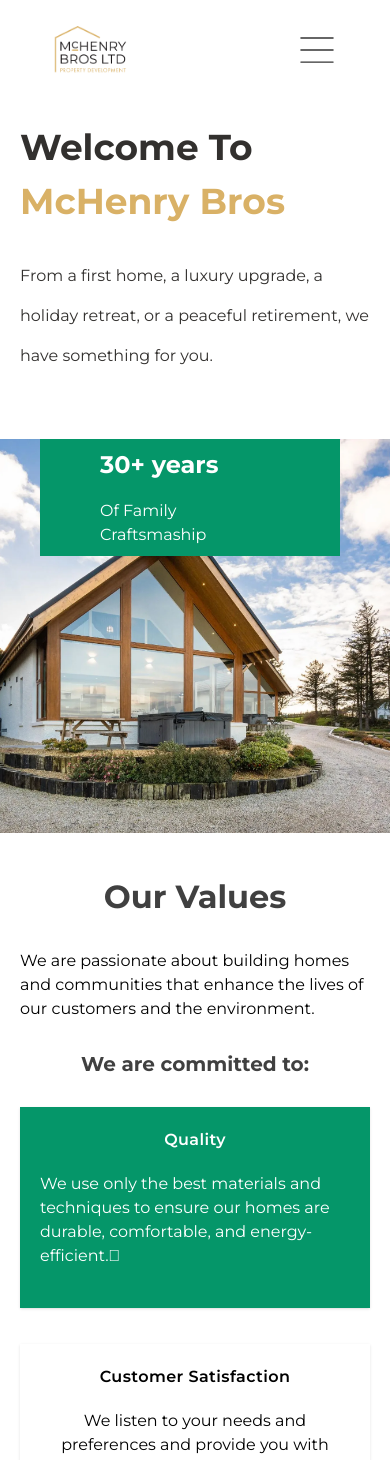
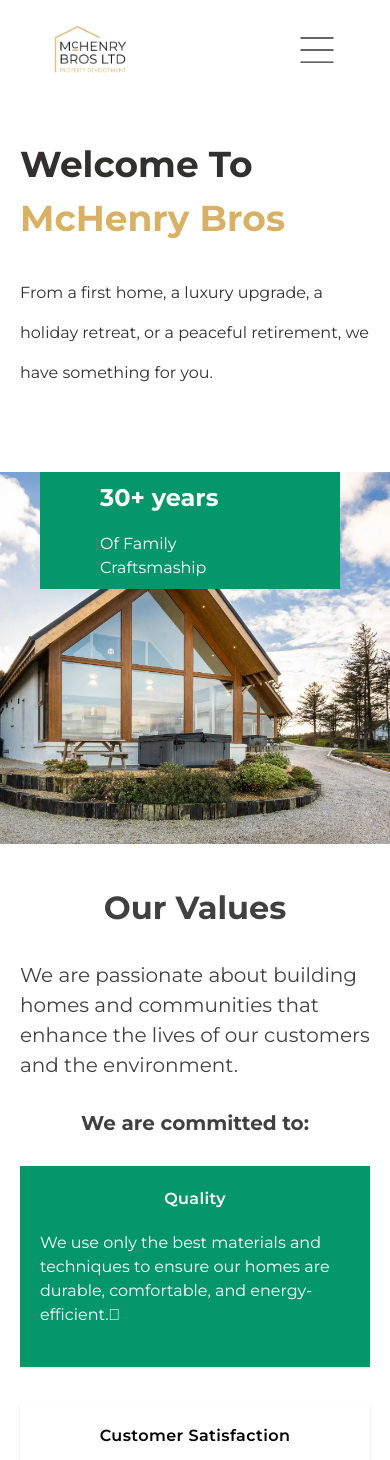
Before and after one commit to AGuerriere/mchenrybros.com, a Next.js app: page / in a window 390 px wide. Shown: the top 1460 px of the page. Built offline with nearby package versions, Linux system fonts and the light colour scheme.

Commit message:
wip header

```diff
--- a/src/app/page.tsx
+++ b/src/app/page.tsx
@@ -6,10 +6,9 @@ export default function Home() {
     <>
       <Navbar />
       {/* Header */}
-      <div>
-        <div className="flex flex-col lg:flex-row">
+        <div className="flex flex-col lg:flex-row min-h-[calc(100vh-100px)]">
           {/* Left (top mobile) */}
-          <div className="flex flex-col lg:w-2/5 p-5 2xl:pl-20 justify-center">
+          <div className="flex flex-col lg:w-2/5 p-5 2xl:pl-20 justify-center min-h-[calc(50vh-50px)]">
             <h1 className="text-stone-900 text-opacity-90 xl:text-7xl text-4xl font-bold capitalize leading-normal">Welcome to <div className="text-gold">McHenry Bros</div></h1>
             <p className="text-stone-900 text-opacity-90 text-2xl text-base font-normal leading-10 pt-7 xl:w-2/3 pb-[43px]">From a first home, a luxury upgrade, a holiday retreat, or a peaceful retirement, we have something for you.</p>
             {/* This green box appears only on larger screens */}
@@ -19,7 +18,7 @@ export default function Home() {
             </div>
           </div>
           {/* right (bottom mobile*/}
-          <div className="lg:w-3/5 relative h-[calc(100vh-450px)] lg:h-[calc(100vh-100px)]">
+          <div className="lg:w-3/5 relative min-h-[calc(50vh-50px)]">
             {/* This green box appear only on smaller screens */}
             <div className="block absolute top-0 left-10 z-50 lg:hidden w-[300px] h-[117px] px-[60px] py-[25px] bg-emerald-600 flex-col justify-center items-start gap-[18px] inline-flex">
               <div className="self-stretch text-white text-2xl font-bold lowercase">30+ years</div>
@@ -34,14 +33,13 @@ export default function Home() {
             />
           </div>
         </div>
-      </div>
       {/* Main */}
       <div className="flex justify-center">
       <div className="max-w-[1278px]">
         {/* Our Values */}
         <div className="flex flex-col items-center pt-10 pb-10 pl-5 pr-5">
           <h5 className="text-neutral-700 lg:text-[40px] text-[32px] font-bold pb-7">Our Values</h5>
-          <p className="pb-7">We are passionate about building homes and communities that enhance the lives of our customers and the environment. </p>
+          <p className="pb-7 text-neutral-700 text-xl font-normal leading-[30px]">We are passionate about building homes and communities that enhance the lives of our customers and the environment. </p>
           <h6 className="pb-7 text-neutral-700 text-xl leading-[30px] font-bold">We are committed to:</h6>
           <div className="grid grid-cols-1 md:grid-cols-2 xl:grid-cols-4 gap-9">
             <div className="flex flex-col p-5 xl:pb-8 pb-10 items-center text-white bg-emerald-600 shadow">
```
